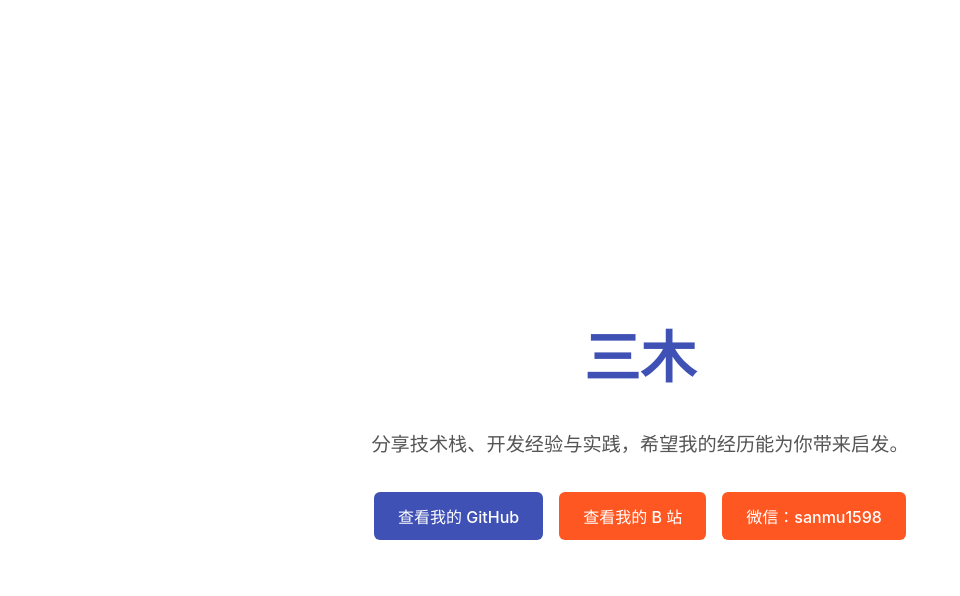
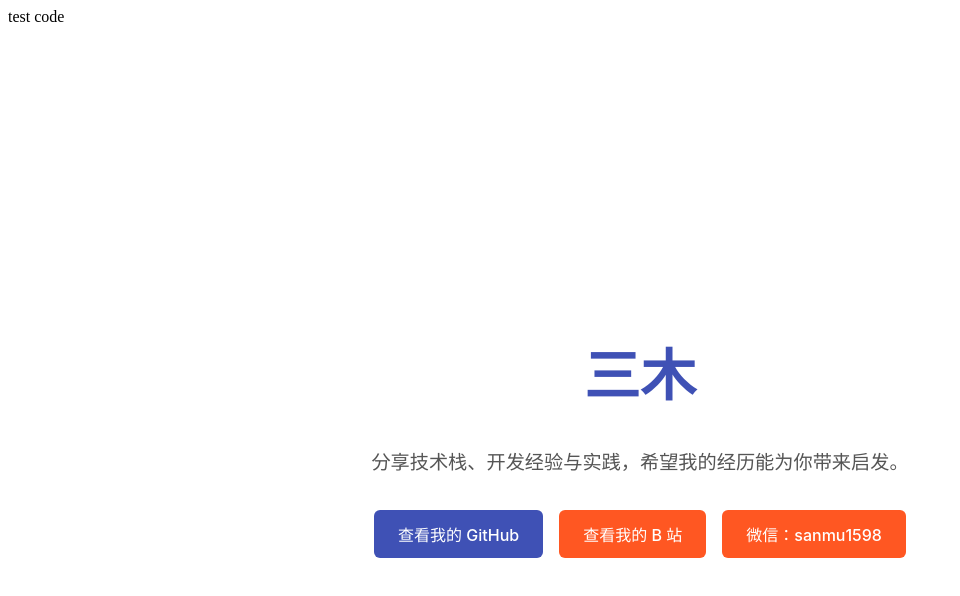
Before and after one commit to calmound/three-website, a Next.js app: page / in a window 1280 px wide. Shown: the top 596 px of the page, without its empty margins (0-960 px from the left). Built offline with nearby package versions, Linux system fonts and the light colour scheme.

Commit message:
feat: add test code to App component for verification purposes

```diff
--- a/pages/_app.js
+++ b/pages/_app.js
@@ -4,6 +4,7 @@ const App = ({ Component, pageProps }) => {
   return (
     <>
       <GoogleAnalytics trackPageViews />
+      test code
       <Component {...pageProps} />
     </>
   );
```
